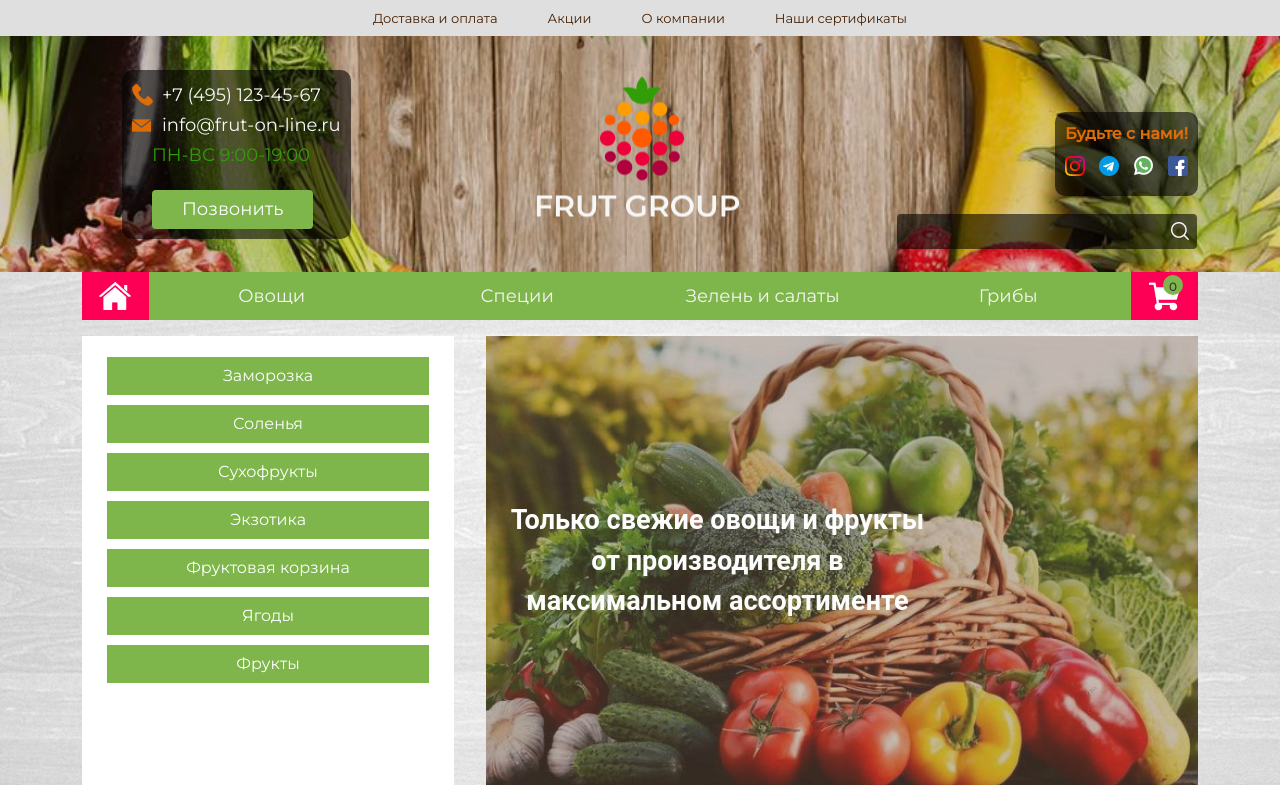
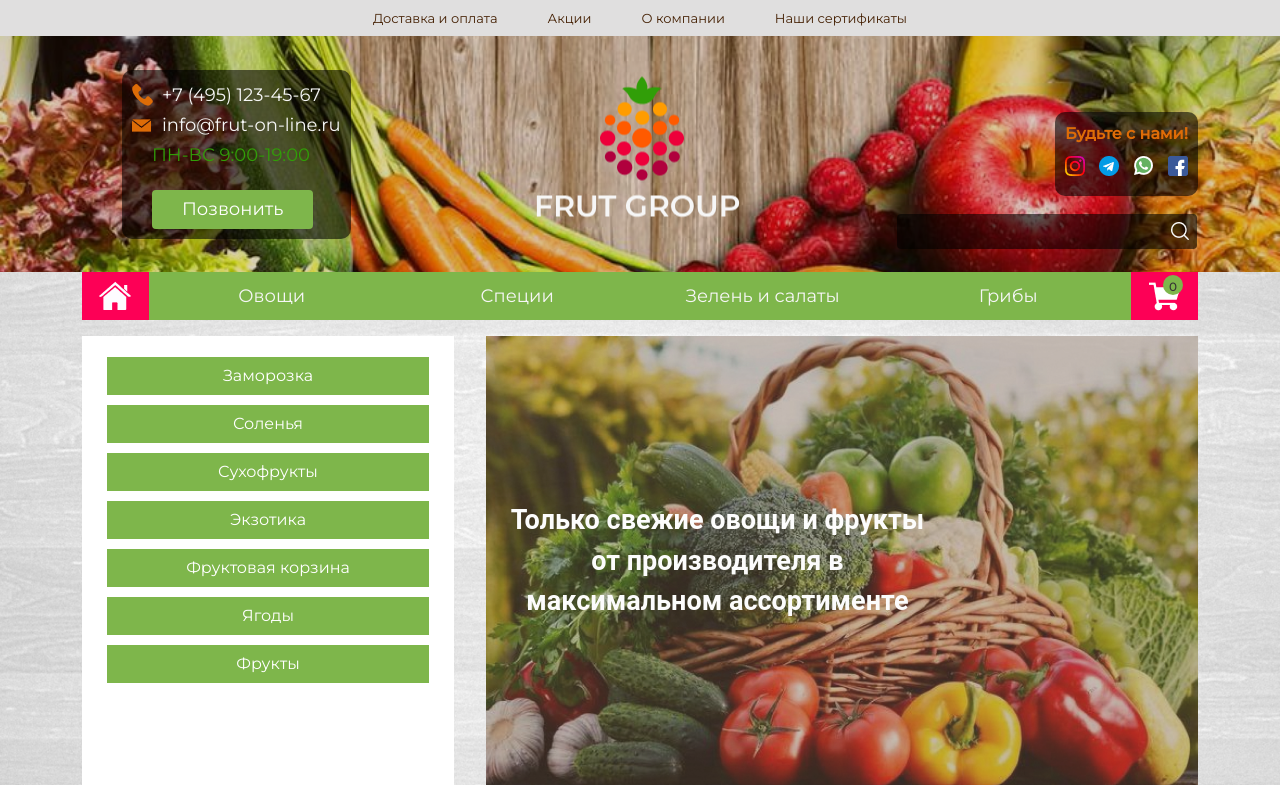
Before and after one commit to aydarbekov/friut_group, a Django app: page / in a window 1280 px wide. Shown: the top 785 px of the page. Run offline with Django 3.2, Linux system fonts and the light colour scheme; data comes from the database, SQL or seed files in the repository.

Commit message:
позиция фото в хедере

```diff
--- a/source/webapp/static/css/style.css
+++ b/source/webapp/static/css/style.css
@@ -21,7 +21,7 @@ body{
     height: 236px;
     background-image: url(../images/pics/main-photo3.jpg);
     background-repeat: no-repeat;
-    background-position: center;
+    background-position: 0 74%;;
     background-size: cover;
     position: relative;
 }
```
